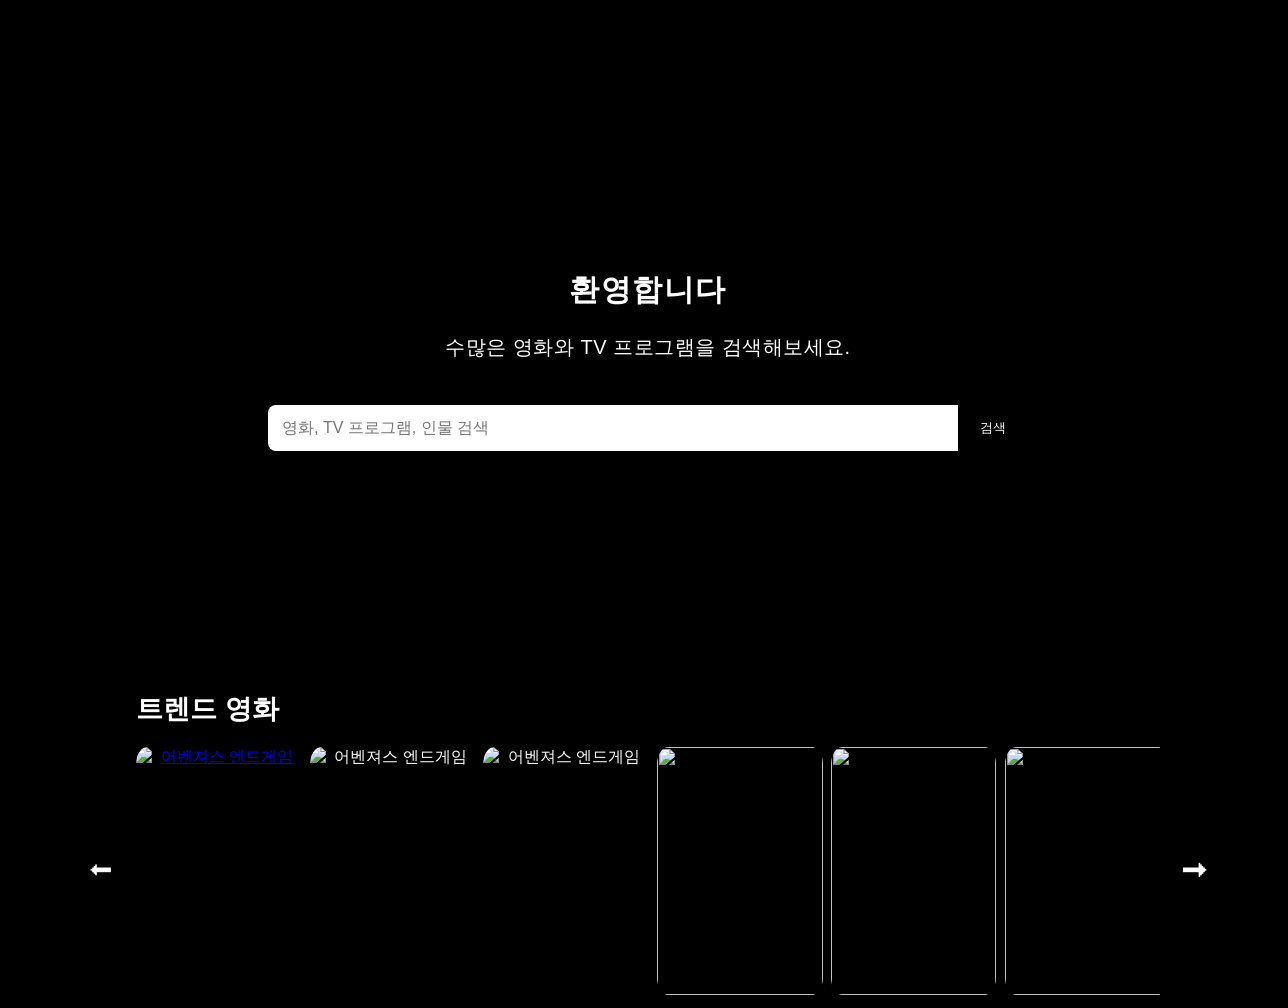
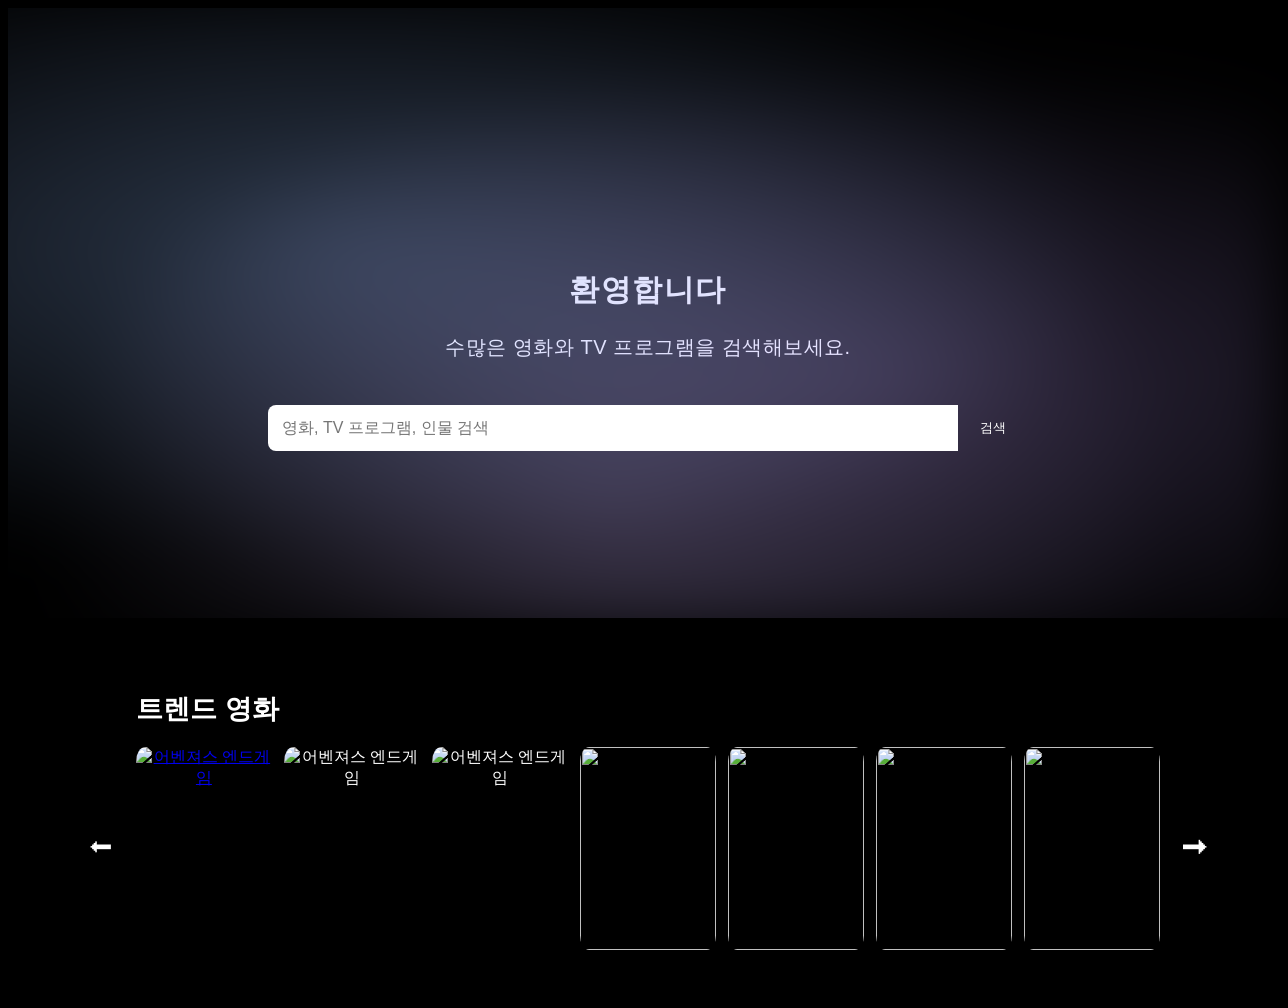

refactor: remove over-engineering and dead code

--- a/css/style.css
+++ b/css/style.css
@@ -29,14 +29,16 @@ body {
   inset: 0;
   width: 100%;
   height: 100%;
+  background: radial-gradient(ellipse at 30% 40%, rgba(150,190,255,0.3) 0%, transparent 60%),
+              radial-gradient(ellipse at 70% 60%, rgba(190,160,255,0.25) 0%, transparent 60%),
+              radial-gradient(ellipse at 50% 80%, rgba(210,190,255,0.2) 0%, transparent 60%);
+  filter: blur(30px);
+  animation: aurora-drift 12s ease-in-out infinite alternate;
 }
 
-#auroraCanvas {
-  position: absolute;
-  inset: 0;
-  width: 100%;
-  height: 100%;
-  display: block;
+@keyframes aurora-drift {
+  from { transform: translateX(-3%) scale(1.05); }
+  to { transform: translateX(3%) scale(1.1); }
 }
 
 .search-section h1 {
@@ -303,84 +305,11 @@ body {
   z-index: 3;
 }
 
-.site-footer {
-  background: var(--main-background);
-  padding: 90px 10vw 30px;
-}
-
-.footer-inner {
-  display: flex;
-  align-items: flex-start;
-  justify-content: space-between;
-  gap: 60px;
-}
-
-.footer-brand {
-  font-size: 34px;
-  font-weight: 900;
-  letter-spacing: 1px;
-  margin-top: 55px;
-  white-space: nowrap;
-}
-
-.footer-cols {
-  display: flex;
-  gap: 90px;
-}
-
-.footer-col h4 {
-  font-size: 16px;
-  margin-bottom: 12px;
-  font-weight: 800;
-}
-
-.footer-col ul {
-  list-style: none;
-  padding: 0;
-  margin: 0;
-}
-
-.footer-col li {
-  font-size: 12px;
-  font-weight: 200;
-  color: rgba(255, 255, 255, 0.7);
-  margin-bottom: 6px;
-}
-
-.footer-col li.Inquiry {
-  color: #f5f5f5;
-  font-weight: 200;
-}
-
-.footer-bottom {
-  margin-top: 50px;
-  text-align: center;
-}
-
-.footer-line {
-  height: 1px;
-  background: rgba(255, 255, 255, 0.15);
-  margin-bottom: 18px;
-}
-
-.footer-bottom p {
-  font-size: 12px;
-  color: rgba(255, 255, 255, 0.6);
-  margin: 6px 0;
-}
-
-.footer-small {
-  font-size: 11px;
-  color: rgba(255, 255, 255, 0.45);
-}
 @media (max-width: 1000px) {
   .rank-card .rank-num {
     left: -10px;
     bottom: -20px;
     font-size: 16vw;
-  }
-  .footer-inner {
-    flex-direction: column;
   }
   .movie-section {
     padding: 40px 5vw;
@@ -434,10 +363,6 @@ body {
     border: none;
     font-size: 16px;
   }
-  .footer-cols {
-    flex-direction: column;
-    gap: 20px;
-  }
   .right.next {
     width: 28px;
     height: 28px;
@@ -454,13 +379,6 @@ body {
   }
   .movie-section {
     padding: 32px 4vw;
-  }
-  .footer-cols {
-    gap: 24px;
-  }
-  .footer-brand {
-    font-size: 28px;
-    margin-top: 30px;
   }
 }
 
@@ -541,26 +459,6 @@ body {
 
   .next.right {
     right: -14px;
-  }
-
-  .site-footer {
-    padding: 50px 5vw 24px;
-  }
-
-  .footer-inner {
-    gap: 30px;
-  }
-
-  .footer-brand {
-    font-size: 24px;
-  }
-
-  .footer-bottom {
-    margin-top: 30px;
-  }
-
-  .footer-bottom p {
-    font-size: 11px;
   }
 }
 
